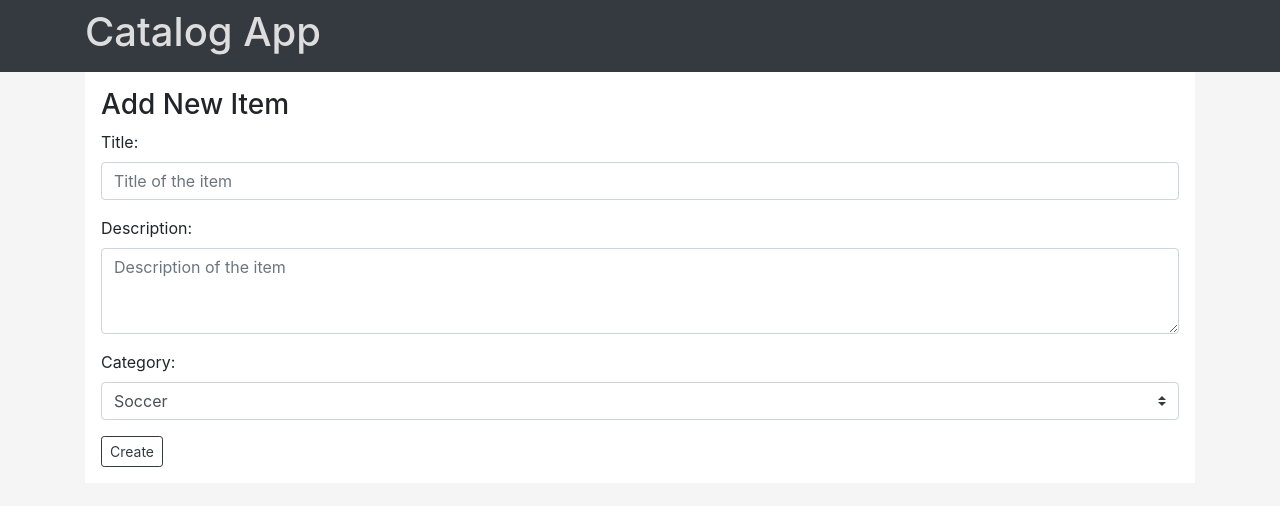
After one commit to wendyfu/udacity-full-stack-web-dev, a Flask app: page /catalog/new in a window 1280 px wide. The commit adds this page. Shown: the top 506 px of the page. Run offline with Flask 2, Linux system fonts and the light colour scheme; parts of the project's set-up code (start-up, migrations or seed data) failed here and were passed over; some libraries are stand-ins or nearby versions.

Commit message:
Initialize views for create, edit, delete

```diff
--- a/catalog/application.py
+++ b/catalog/application.py
@@ -1,4 +1,4 @@
-from flask import flash, Flask, g, jsonify, make_response, redirect, render_template, request, session as login_session
+from flask import flash, Flask, g, jsonify, make_response, redirect, render_template, request, session as login_session, url_for
 
 from sqlalchemy import create_engine, desc
 from sqlalchemy.orm import sessionmaker
@@ -118,15 +118,9 @@ def gconnect():
         user_id = createUser(login_session)
     login_session['user_id'] = user_id
 
-    output = ''
-    output += '<h1>Welcome, '
-    output += login_session['username']
-    output += '!</h1>'
-    output += '<img src="'
-    output += ' " style = "width: 300px; height: 300px;border-radius: 150px;-webkit-border-radius: 150px;-moz-border-radius: 150px;"> '
-    flash("you are now logged in as %s" % login_session['username'])
-    print ("done!")
-    return output
+    response = make_response(json.dumps('Successfully logged in'), 200)
+    response.headers['Content-Type'] = 'application/json'
+    return response
 
 # Handle logout
 @app.route('/gdisconnect')
@@ -189,7 +183,7 @@ def showCatalog():
 def showCategoryDetails(name):
     categories = session.query(Category)
     category = categories.filter_by(name = name).one()
-    items = session.query(Item).filter_by(category = category).all()
+    items = session.query(Item).filter_by(category_id = category.id).all()
     size = len(items)
     return render_template('category.html', name = name, categories = categories, items = items, size = size)
 
@@ -199,6 +193,52 @@ def showItemDetails(name, title):
     item = session.query(Item).filter_by(title = title).one()
     return render_template('item.html', item = item)
 
+#Add an item
+@app.route('/catalog/new', methods = ['GET', 'POST'])
+def newItem():
+    categories = session.query(Category)
+    return render_template('newItem.html', categories = categories)
+
+#Edit an item
+@app.route('/catalog/<string:title>/edit/', methods = ['GET', 'POST'])
+def editItem(title):
+    item = session.query(Item).filter_by(title = title).one()
+
+    if 'username' not in login_session:
+        flash('You are not logged in!')
+        return redirect(url_for('showItemDetails', name = item.category.name, title = item.title))
+    if item.user_id != login_session['user_id']:
+        flash('You have no authorization to edit this item!')
+        return redirect(url_for('showItemDetails', name = item.category.name, title = item.title))
+  # editedRestaurant = session.query(Restaurant).filter_by(id = restaurant_id).one()
+  # if request.method == 'POST':
+  #     if request.form['name']:
+  #       editedRestaurant.name = request.form['name']
+  #       flash('Restaurant Successfully Edited %s' % editedRestaurant.name)
+  #       return redirect(url_for('showRestaurants'))
+  # else:
+    return render_template('editItem.html', item = item)
+
+#Delete an item
+@app.route('/catalog/<string:title>/delete/', methods = ['GET', 'POST'])
+def deleteItem(title):
+    item = session.query(Item).filter_by(title = title).one()
+
+    if 'username' not in login_session:
+        flash('You are not logged in!')
+        return redirect(url_for('showItemDetails', name = item.category.name, title = item.title))
+    if item.user_id != login_session['user_id']:
+        flash('You have no authorization to delete this item!')
+        return redirect(url_for('showItemDetails', name = item.category.name, title = item.title))
+  # editedRestaurant = session.query(Restaurant).filter_by(id = restaurant_id).one()
+  # if request.method == 'POST':
+  #     if request.form['name']:
+  #       editedRestaurant.name = request.form['name']
+  #       flash('Restaurant Successfully Edited %s' % editedRestaurant.name)
+  #       return redirect(url_for('showRestaurants'))
+  # else:
+    return render_template('deleteItem.html', item = item)
+
 if __name__ == '__main__':
   app.secret_key = 'super_secret_key'
   app.debug = True
--- a/catalog/static/styles.css
+++ b/catalog/static/styles.css
@@ -1,6 +1,5 @@
 body, .paper a {
 	background: #F5F5F5;
-	color: #343a40!important;
 }
 
 nav {
@@ -17,6 +16,10 @@ nav a:hover {
 	background: white;
 }
 
+.text-bold, .text-gray {
+	color: #343a40!important;
+}
+
 .text-bold {
 	font-weight: 600;
 }
@@ -25,3 +28,11 @@ nav a:hover {
 	font-weight: normal;
 	font-style: italic;
 }
+
+.flash ul {
+	padding: 0;
+}
+
+.flash li {
+	list-style-type: none;
+}
--- a/catalog/templates/header.html
+++ b/catalog/templates/header.html
@@ -36,7 +36,7 @@
         success: function(result) {
           // Handle or verify the server response if necessary.
           if (result) {
-            window.location.href = "{{url_for('showCatalog')}}";
+            window.location.reload();
           } else if (authResult['error']) {
             console.error('There was an error: ' + authResult['error']);
           } else {
--- /dev/null
+++ b/catalog/templates/newItem.html
@@ -0,0 +1,34 @@
+{% extends "base.html" %}
+{% block content %}
+	<div class="row">
+		<div class="col">
+			<h3>Add New Item</h3>
+			<form action="#" method = "post">
+				<div class="form-group">
+					<label for="name">Title:</label>
+					<input type ="text" maxlength="80" class="form-control" name="title" placeholder="Title of the item">
+				</div>
+
+				<div class="form-group">
+					<label for="description">Description:</label>
+					<textarea class="form-control" maxlength="250" rows="3" name="description" placeholder="Description of the item"></textarea>
+				</div>
+
+				<div class="form-group">
+					<label for="category">Category:</label>
+					<div class="input-group">
+						<select name="category" class="custom-select" id="inputGroupSelect04">
+							{% for category in categories %}
+								<option value="{{category.id}}">{{category.name}}</option>
+							{% endfor %}
+						</select>
+					</div>
+				</div>
+
+				<button type="submit" class="btn btn-outline-dark btn-sm" id="submit" type="submit">
+					Create
+				</button>
+			</form>
+		</div>
+	</div>
+{% endblock %}
```
Also changed, not shown: catalog/templates/catalog.html (+5 -2 lines), catalog/templates/deleteItem.html (added, +10 -0 lines), catalog/templates/editItem.html (added, +9 -0 lines), catalog/templates/item.html (+18 -4 lines).
